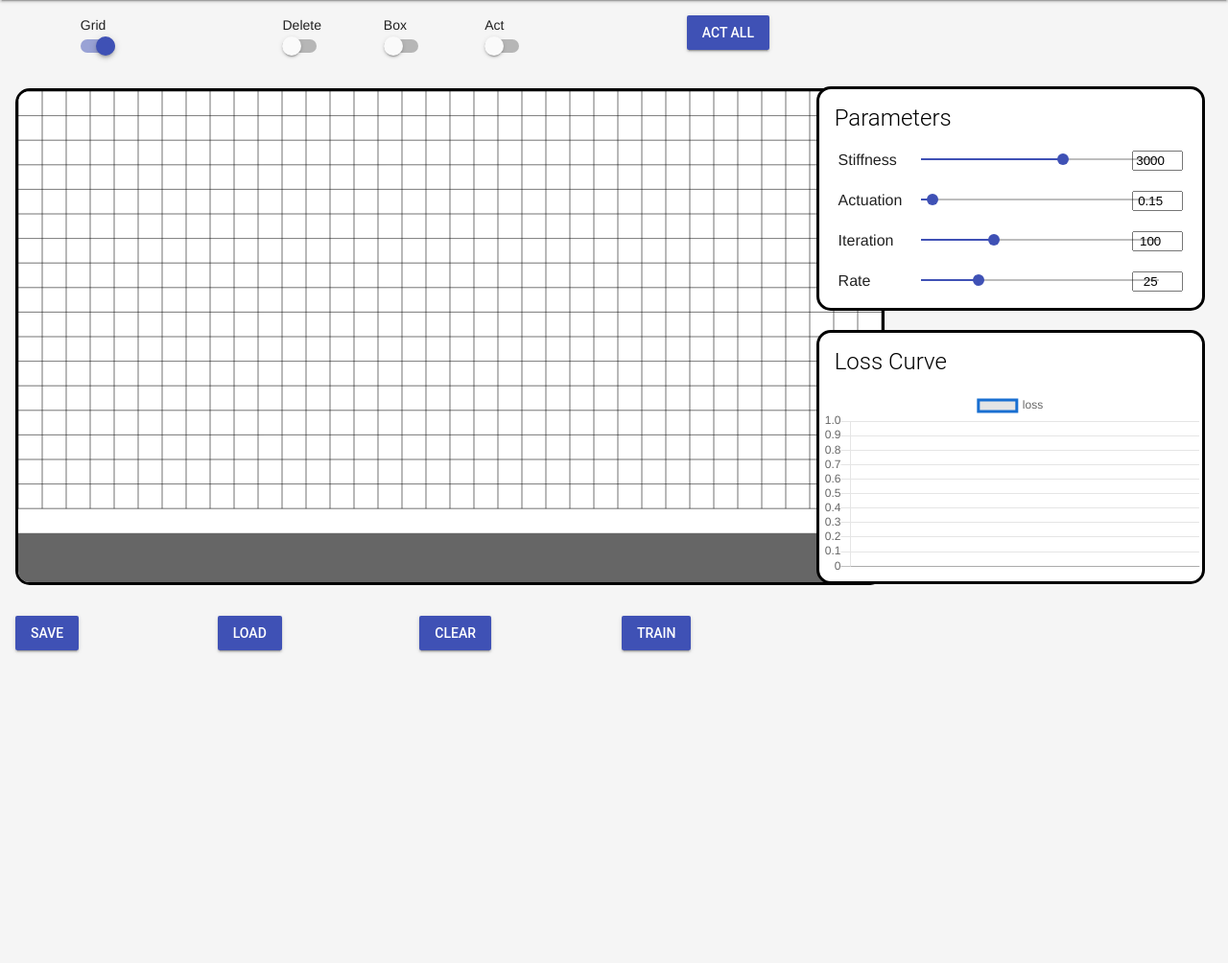
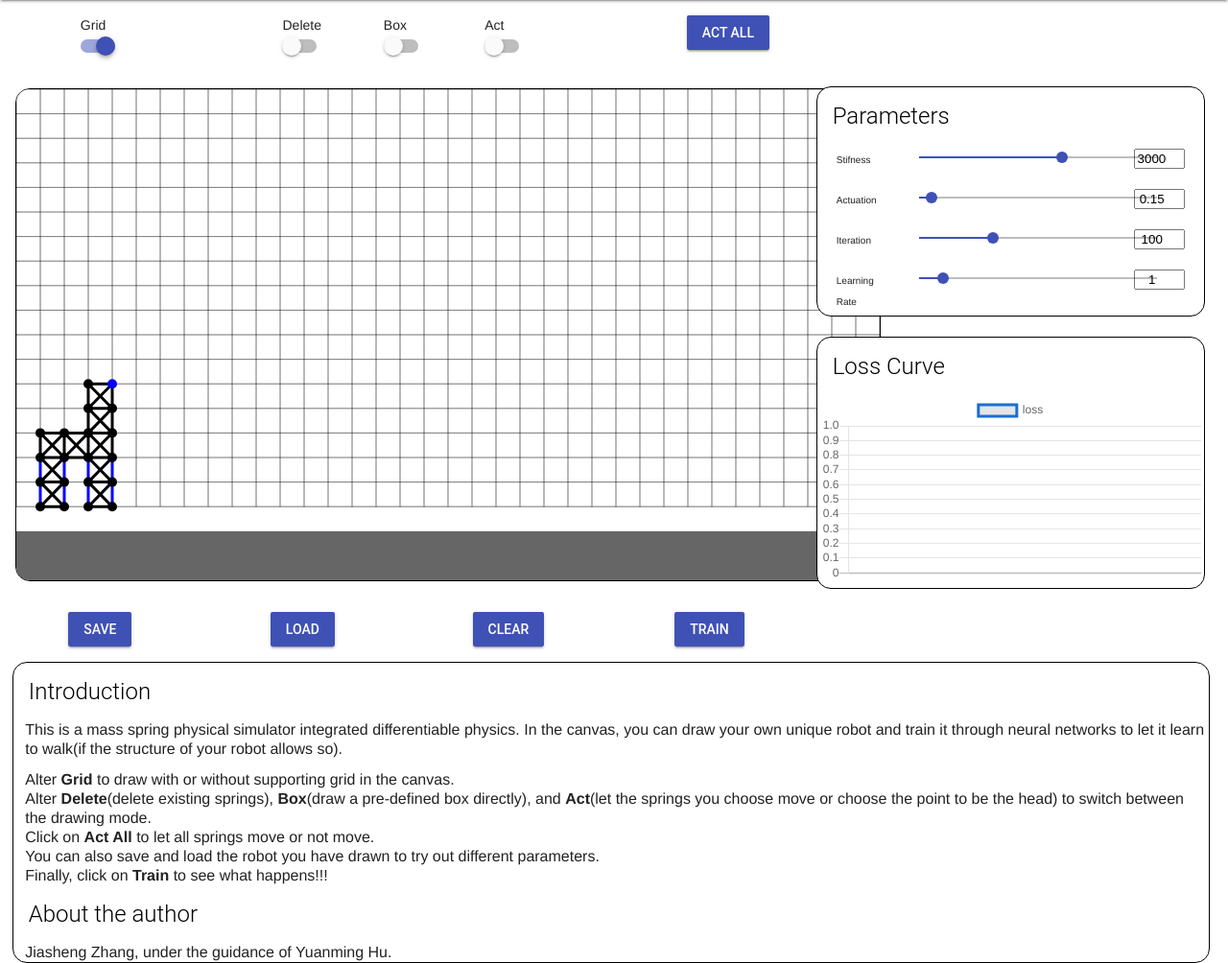
Before and after one commit to Leonz5288/MassSpringWeb, a Flask app: page / in a window 1280 px wide. Shown: the part 64-1068 px from the top of the page at 96% size. Run offline with Flask 2, Linux system fonts and the light colour scheme; some libraries are stand-ins or nearby versions.

Commit message:
added Intro, default robot, revised learning rate

```diff
--- a/static/create_robot.js
+++ b/static/create_robot.js
@@ -19,12 +19,39 @@ function user_create() {
     let interval_h = canvas.width / 36;
     let interval_v = canvas.height / 20;
     let grid = [];
+    let initial_points = "100,307.20000000000005,0\n75,307.20000000000005,1\n100,332.8,2\n75,332.8,3\n75,358.40000000000003,4\n100,358.40000000000003,5\n100,384,6\n75,384,7\n50,384,8\n50,358.40000000000003,9\n25,384,10\n25,358.40000000000003,11\n50,409.6,12\n25,409.6,13\n50,435.20000000000005,14\n25,435.20000000000005,15\n75,409.6,16\n100,409.6,17\n75,435.20000000000005,18\n100,435.20000000000005,19\n";
+    let initial_spring = "0,1,0.048828125,false\n0,2,0.04999999999999993,false\n0,3,0.06988695007664605,false\n1,2,0.06988695007664605,false\n1,3,0.04999999999999993,false\n2,3,0.048828125,false\n4,3,0.050000000000000044,false\n4,5,0.048828125,false\n4,2,0.06988695007664614,false\n3,5,0.06988695007664614,false\n5,2,0.050000000000000044,false\n6,7,0.048828125,false\n6,5,0.04999999999999993,false\n6,4,0.06988695007664605,false\n7,5,0.06988695007664605,false\n7,4,0.04999999999999993,false\n7,8,0.048828125,false\n7,9,0.06988695007664605,false\n4,8,0.06988695007664605,false\n4,9,0.048828125,false\n8,9,0.04999999999999993,false\n8,10,0.048828125,false\n8,11,0.06988695007664605,false\n10,9,0.06988695007664605,false\n10,11,0.04999999999999993,false\n9,11,0.048828125,false\n12,8,0.050000000000000044,true\n12,13,0.048828125,false\n12,10,0.06988695007664614,false\n8,13,0.06988695007664614,false\n13,10,0.050000000000000044,true\n12,14,0.050000000000000044,true\n12,15,0.06988695007664614,false\n14,13,0.06988695007664614,false\n14,15,0.048828125,false\n13,15,0.050000000000000044,true\n16,17,0.048828125,false\n16,7,0.050000000000000044,true\n16,6,0.06988695007664614,false\n17,7,0.06988695007664614,false\n17,6,0.050000000000000044,true\n16,18,0.050000000000000044,true\n16,19,0.06988695007664614,false\n17,18,0.06988695007664614,false\n17,19,0.050000000000000044,true\n18,19,0.048828125,false\n";
 
     for(var i = 1; i < 36; i++) {
         for(var j = 1; j < 20; j++) {
             grid.push({"x":interval_h*i, "y":interval_v*j});
         }
     }
+
+    // Create default robot
+    function default_robot() {
+        let line = initial_points.split("\n");
+        anchor = line.length-1;
+        for (var i = 0; i < line.length; i++) {
+          if (line[i] == "") continue;
+          let token = line[i].split(",");
+          points.push({"x":parseFloat(token[0]), "y":parseFloat(token[1]), "id":parseInt(token[2])});
+        }
+        line = initial_spring.split("\n");
+        for (var i = 0; i < line.length; i++) {
+          if (line[i] == "") continue;
+          let token = line[i].split(",");
+          let act;
+          if (token[3] == "true") {
+            act = true;
+          } else {
+            act = false;
+          }
+          springs.push({"anchorA":parseInt(token[0]), "anchorB":parseInt(token[1]), "distance":parseFloat(token[2]), "act":act})
+        }
+      }
+
+    default_robot();
 
     document.addEventListener('keydown', function(event) {
         if (event.key == "d") {
--- a/static/mass_spring.js
+++ b/static/mass_spring.js
@@ -11,6 +11,8 @@ class MassSpring {
     this.stiffness = document.getElementById("p1").valueAsNumber;
     this.actuation = document.getElementById("p2").valueAsNumber;
     this.num_iter = document.getElementById("p3").valueAsNumber;
+    this.learning_rate = document.getElementById("p4").valueAsNumber;
+    this.pause = false;
   }
 
   play() {
@@ -77,8 +79,8 @@ class MassSpring {
       else {this.program.set_arg_float(4, 0.0);}
       this.pass_spring();
     }
-    this.program.set_arg_int(0, 25);
-    this.program.set_arg_int(1, 0);
+    this.program.set_arg_float(0, this.learning_rate);
+    this.program.set_arg_int(1, head_id);
     this.pass_parameter();
     this.reset();
     this.steps = this.program.get_ret_int(0);
@@ -172,6 +174,7 @@ class MassSpring {
     for (let i = 0; i < num_spring; i++) {
       var pos1 = [extr[anchor_a[i] * 2], extr[anchor_a[i] * 2 + 1]];
       var pos2 = [extr[anchor_b[i] * 2], extr[anchor_b[i] * 2 + 1]];
+      if (pos1[0] >= 1.9 || pos2[0] >= 1.9) this.pause = true;
       this.gui.line(pos1, pos2);
     }
   }
@@ -179,8 +182,10 @@ class MassSpring {
   substep() {
     this.program.set_arg_int(0, 0);
     this.compute_center();
-    this.nn1();
-    this.nn2();
+    if (!this.pause) {
+      this.nn1();
+      this.nn2();
+    }
     this.apply_spring_force();
     this.program.set_arg_int(0, 1);
     this.advance_toi();
--- a/templates/index.html
+++ b/templates/index.html
@@ -27,7 +27,7 @@
       </div>
     </header>
     <main class="mdl-layout__content">
-      <body style="background-color: rgb(245, 245, 245)">
+      <body style="background-color: rgb(255, 255, 255)">
         <div class="mdl-grid">
           <div class="mdl-cell mdl-cell--2-col" style="margin-left: 6%;">
             <div class="mdl-grid mdl-grid--no-spacing">Grid</div>
@@ -72,16 +72,16 @@
         </div>
         <div class="mdl-grid">
           <div class="mdl-cell mdl-cell--8-col">
-            <canvas id="canvas" height="512" width="900" style="border:3px solid rgb(0, 0, 0); border-radius:15px;"></canvas>
+            <canvas id="canvas" height="512" width="900" style="border:1px solid rgb(0, 0, 0); border-radius:15px;"></canvas>
           </div>
           <div class="mdl-cell mdl-cell--4-col" style="margin:0%;">
             <div class="mdl-grid mdl-grid--no-spacing" style="margin-top:1.5%;">
-              <div class="mdl-card" style="width: 500px; border:3px solid rgb(0, 0, 0); border-radius:15px; margin:0%;">
+              <div class="mdl-card" style="width: 500px; border:1px solid rgb(0, 0, 0); border-radius:15px; margin:0%;">
                 <div class="mdl-card__title">
                   <h2 class="mdl-card__title-text">Parameters</h2>
                 </div>
                 <div class="mdl-grid mdl-grid--no-spacing" style="margin: 5%; margin-top: 1%; margin-bottom: 1%;">
-                  <div class="mdl-cell mdl-cell--2-col">Stiffness</div>
+                  <div class="mdl-cell mdl-cell--2-col"><span style="font-size:10px">Stifness</span></div>
                   <div class="mdl-cell mdl-cell--8-col">
                     <p style="width: 300px">
                       <input
@@ -116,7 +116,7 @@
                   </div>
                 </div>
                 <div class="mdl-grid mdl-grid--no-spacing" style="margin: 5%; margin-top: 1%; margin-bottom: 1%;">
-                    <div class="mdl-cell mdl-cell--2-col">Actuation</div>
+                    <div class="mdl-cell mdl-cell--2-col"><span style="font-size:10px">Actuation</span></div>
                     <div class="mdl-cell mdl-cell--8-col">
                       <p style="width: 300px">
                         <input
@@ -151,7 +151,7 @@
                     </div>
                   </div>
                   <div class="mdl-grid mdl-grid--no-spacing" style="margin: 5%; margin-top: 1%; margin-bottom: 1%;">
-                    <div class="mdl-cell mdl-cell--2-col">Iteration</div>
+                    <div class="mdl-cell mdl-cell--2-col"><span style="font-size:10px">Iteration</span></div>
                     <div class="mdl-cell mdl-cell--8-col">
                       <p style="width: 300px">
                         <input
@@ -185,7 +185,8 @@
                     </div>
                   </div>
                   <div class="mdl-grid mdl-grid--no-spacing" style="margin: 5%; margin-top: 1%; margin-bottom: 1%;">
-                    <div class="mdl-cell mdl-cell--2-col">Rate</div>
+
+                    <div class="mdl-cell mdl-cell--2-col"><span style="font-size:10px">Learning Rate</span></div>
                     <div class="mdl-cell mdl-cell--8-col">
                       <p style="width: 300px">
                         <input
@@ -193,11 +194,11 @@
                           type="range"
                           autocomplete="off"
                           id="p4"
-                          min="1"
-                          max="100"
-                          value="25"
+                          min="0"
+                          max="10"
+                          value="1"
                           tabindex="0"
-                          step="1"
+                          step="0.1"
                         />
                       </p>
                     </div>
@@ -209,7 +210,8 @@
                         type="number"
                         autocomplete="off"
                         id="p4n"
-                        value="25"
+                        value="1"
+                        step="0.1"
                         style="
                           box-sizing: border-box;
                           width: 100%;
@@ -221,7 +223,7 @@
               </div>
             </div>
             <div class="mdl-grid mdl-grid--no-spacing" style="margin-top: 5%;">
-                <div class="mdl-card" style="width: 500px; border:3px solid rgb(0, 0, 0); border-radius:15px;">
+                <div class="mdl-card" style="width: 500px; border:1px solid rgb(0, 0, 0); border-radius:15px;">
                     <div class="mdl-card__title">
                         <h2 class="mdl-card__title-text">Loss Curve</h2>
                     </div>
@@ -231,7 +233,7 @@
           </div>
         </div>
         <div class="mdl-grid">
-          <div class="mdl-cell mdl-cell--2-col">
+          <div class="mdl-cell mdl-cell--2-col" style="margin-left: 5%;">
             <button
               id="save"
               class="mdl-button mdl-js-button mdl-button--raised mdl-js-ripple-effect mdl-button--colored"
@@ -262,6 +264,39 @@
             >
               Train
             </button>
+          </div>
+        </div>
+        <div class="mdl-grid mdl-grid--no-spacing">
+          <div class="mdl-card" style="margin-left: 1%; width: 97.5%; border:1px solid rgb(0, 0, 0); border-radius:15px;">
+            <div class="mdl-card__title">
+              <h2 class="mdl-card__title-text">Introduction</h2>
+            </div>
+            <div class="mdl-card_supporting-text" style="margin-left: 1%;">
+              This is a mass spring physical simulator integrated differentiable physics. In the canvas,
+                you can draw your own unique robot and train it through neural networks to let it learn to walk(if the structure of your robot allows so).
+            </div>
+            <div class="mdl-card_supporting-text" style="margin-left: 1%; margin-top: 1%;">
+              Alter <b>Grid</b> to draw with or without supporting grid in the canvas.
+            </div>
+            <div class="mdl-card_supporting-text" style="margin-left: 1%;">
+              Alter <b>Delete</b>(delete existing springs), <b>Box</b>(draw a pre-defined box directly), and <b>Act</b>(let
+              the springs you choose move or choose the point to be the head) to switch between the drawing mode.
+            </div>
+            <div class="mdl-card_supporting-text" style="margin-left: 1%;">
+              Click on <b>Act All</b> to let all springs move or not move.
+            </div>
+            <div class="mdl-card_supporting-text" style="margin-left: 1%;">
+              You can also save and load the robot you have drawn to try out different parameters.
+            </div>
+            <div class="mdl-card_supporting-text" style="margin-left: 1%;">
+              Finally, click on <b>Train</b> to see what happens!!!
+            </div>
+            <div class="mdl-card__title">
+              <h2 class="mdl-card__title-text">About the author</h2>
+            </div>
+            <div class="mdl-card_supporting-text" style="margin-left: 1%;">
+              Jiasheng Zhang, under the guidance of Yuanming Hu.
+            </div>
           </div>
         </div>
       </body>
```
Also changed, not shown: compile/app/main.py (+8 -9 lines), 1 other file.
